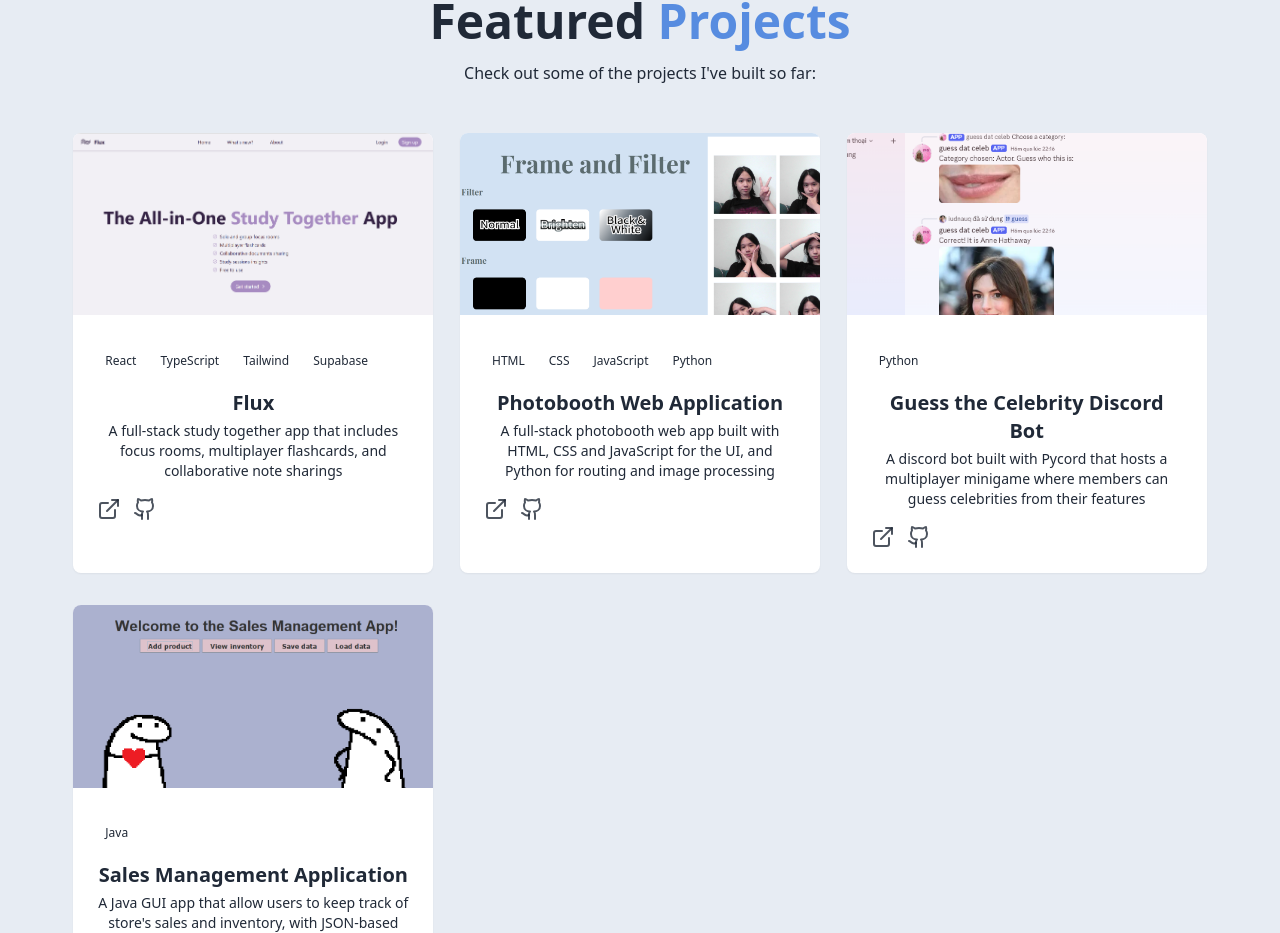
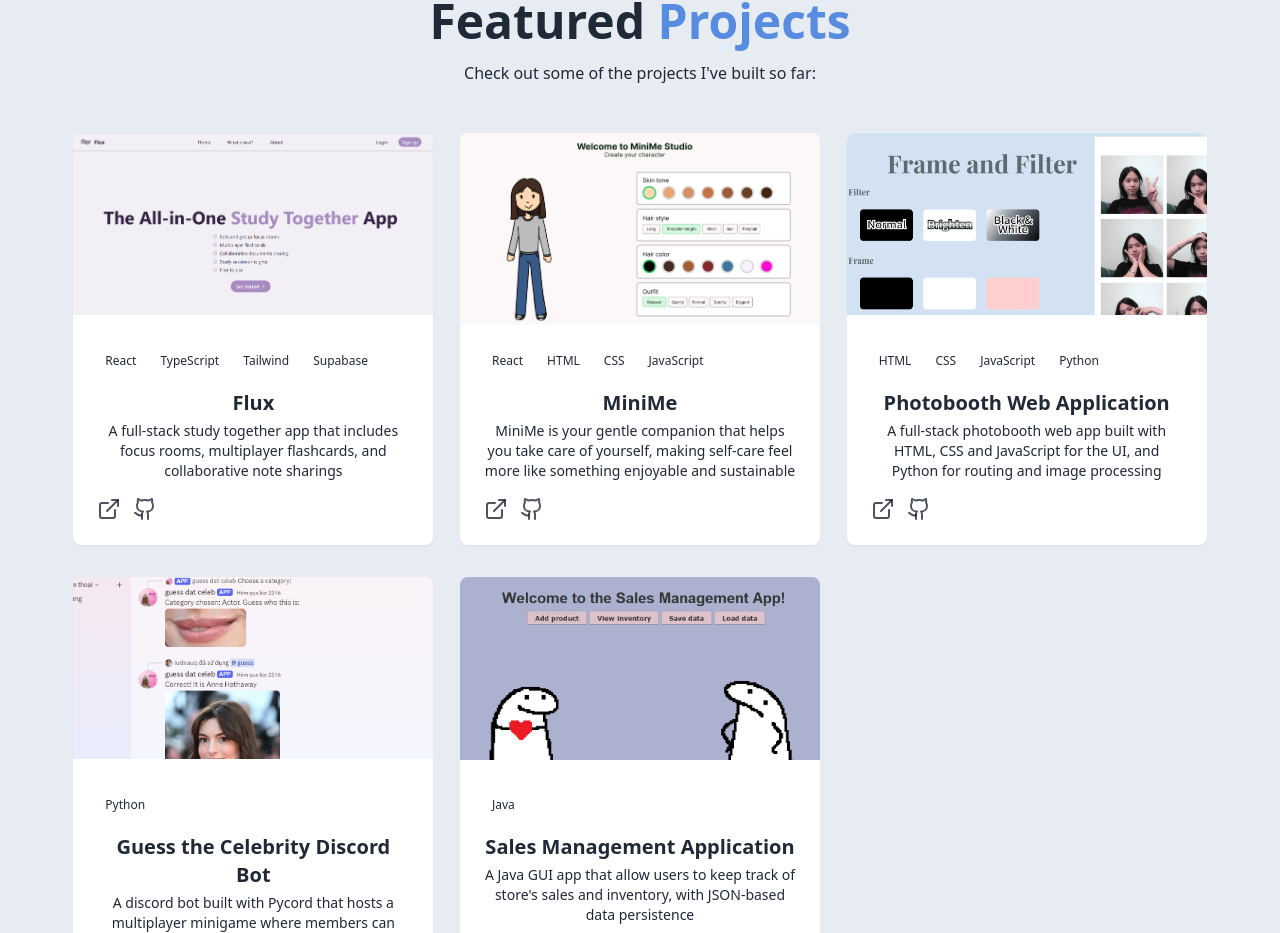
Before and after one commit to chucan1312/portfolio, a React (Vite) app: page / in a window 1280 px wide. Shown: the part 2509-3442 px from the top of the page. Built offline with nearby package versions, Linux system fonts and the light colour scheme; no server answers; the database is empty.

Commit message:
Add hackathon projects

```diff
--- a/src/components/DrawSection.jsx
+++ b/src/components/DrawSection.jsx
@@ -221,8 +221,8 @@ export const DrawSection = () => {
                                     position: "absolute",
                                     left: `${obj.x}%`,
                                     top: `${obj.y}%`,
-                                    width: "320px",
-                                    height: "160px",
+                                    width: "160px",
+                                    height: "80px",
                                     transform: "translate(-50%, -50%)",
                                 }}
                             />
--- a/src/components/ProjectsSection.jsx
+++ b/src/components/ProjectsSection.jsx
@@ -9,6 +9,15 @@ const projects = [
         githubUrl: "https://github.com/chucan1312/flux.git",
         image: "/projects/project4.png",
         link: "https://flux-green.vercel.app/"
+    },
+    {
+        id: 5,
+        title: "MiniMe",
+        description: "MiniMe is your gentle companion that helps you take care of yourself, making self-care feel more like something enjoyable and sustainable",
+        tags: ["React", "HTML", "CSS", "JavaScript"],
+        githubUrl: "https://github.com/iSqlqmi/mini_me",
+        image: "/projects/project5.png",
+        link: "https://mini-me-gilt.vercel.app/"
     },
     {
         id: 1,
```
Also changed, not shown: public/projects/project5.png (added).
